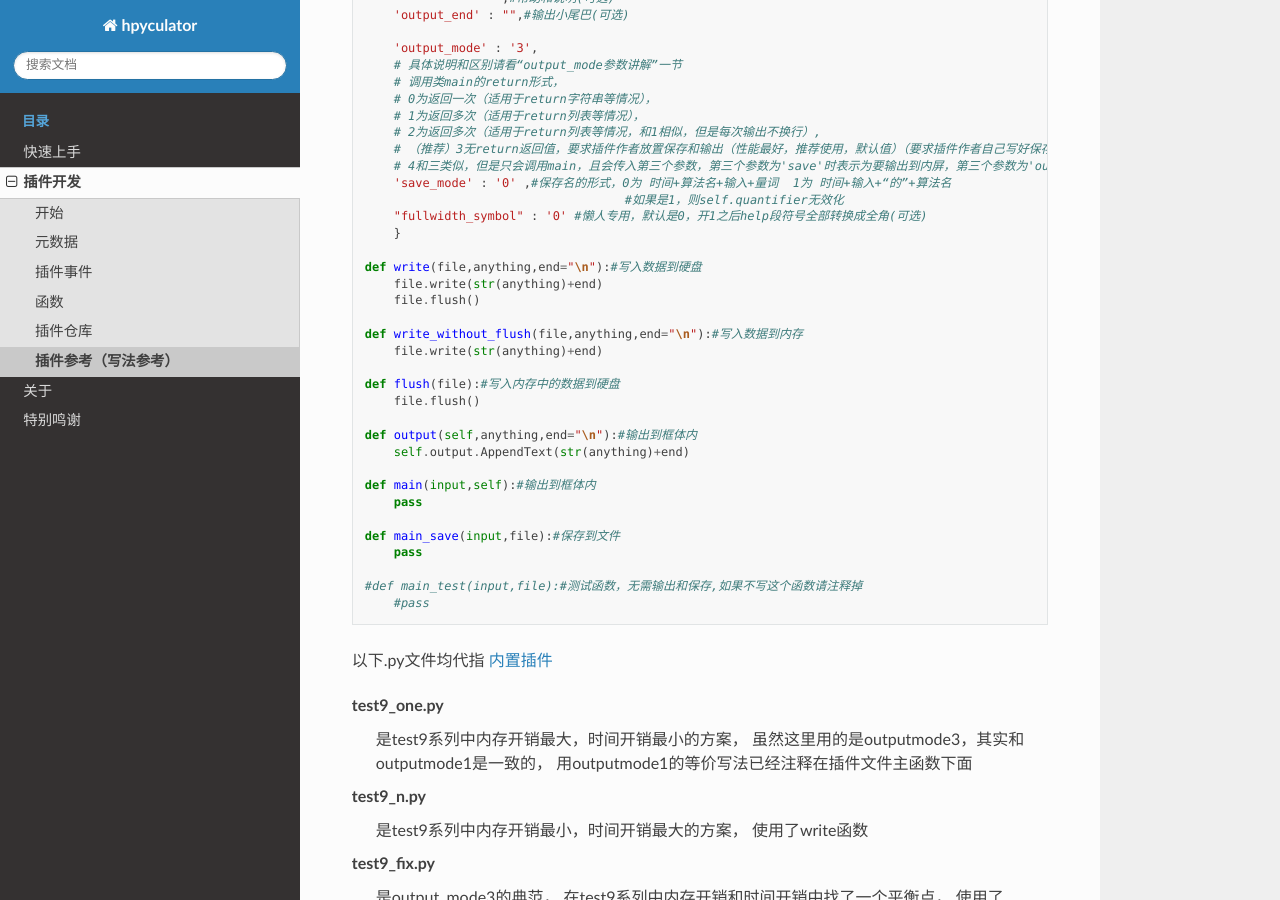
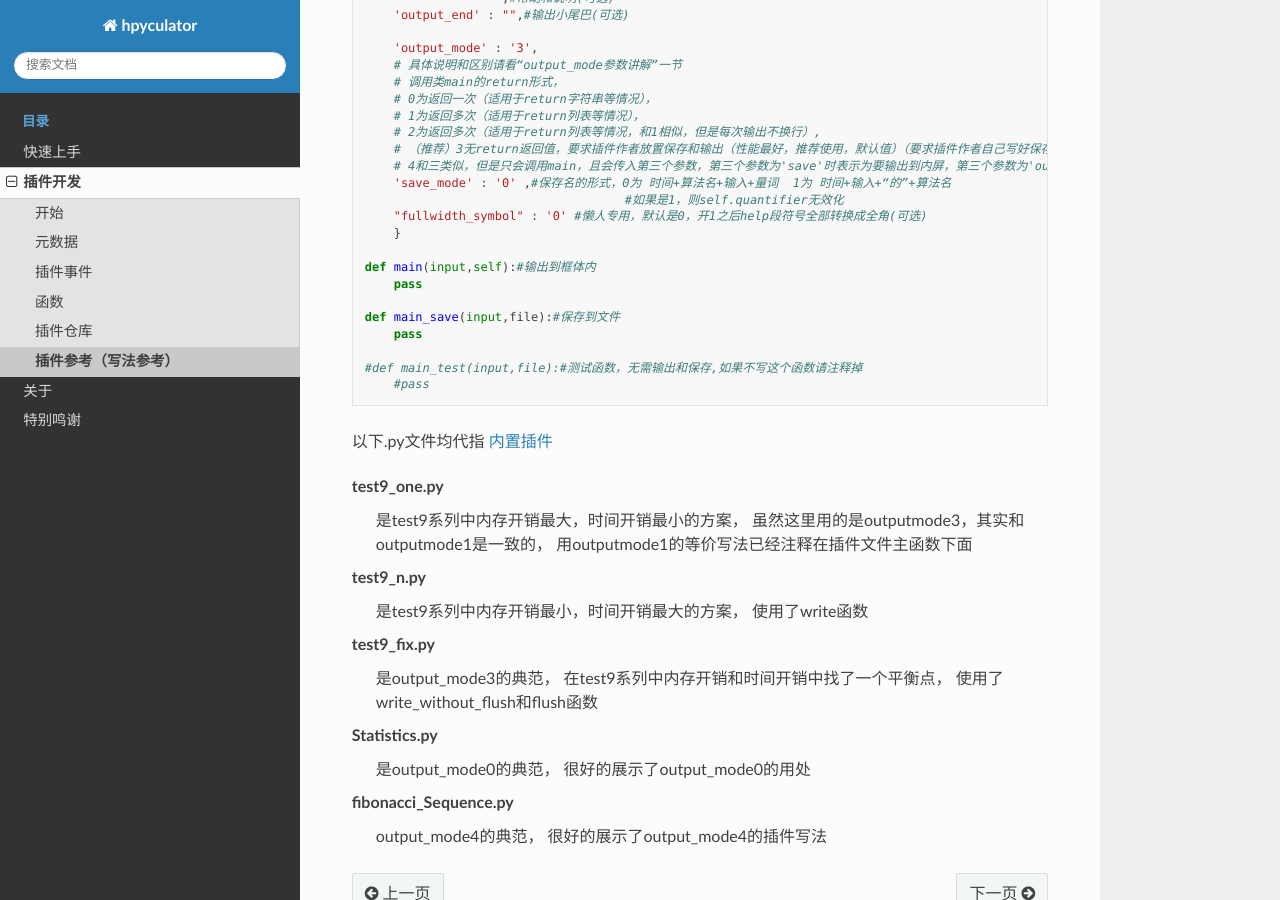
Before and after one commit to HowieHz/hpyculator, a Sphinx documentation site: the page built from docs/source/plugin_dev/Example.rst, in a window 1280 px wide and 900 px high, scrolled down 620 px. Built offline with Sphinx 7.4.7 and the Read the Docs theme 2.0.0, drawn with Linux system fonts in a browser that asks for light colours.

Commit message:
update
update

```diff
--- a/docs/source/plugin_dev/Example.rst
+++ b/docs/source/plugin_dev/Example.rst
@@ -41,19 +41,6 @@
         "fullwidth_symbol" : '0' #懒人专用，默认是0，开1之后help段符号全部转换成全角(可选)
         }
 
-    def write(file,anything,end="\n"):#写入数据到硬盘
-        file.write(str(anything)+end)
-        file.flush()
-
-    def write_without_flush(file,anything,end="\n"):#写入数据到内存
-        file.write(str(anything)+end)
-
-    def flush(file):#写入内存中的数据到硬盘
-        file.flush()
-
-    def output(self,anything,end="\n"):#输出到框体内
-        self.output.AppendText(str(anything)+end)
-
     def main(input,self):#输出到框体内
         pass
 
```
Also changed, not shown: docs/source/quick_start.md (deleted, +0 -24 lines), docs/source/quick_start.rst (added, +59 -0 lines).
